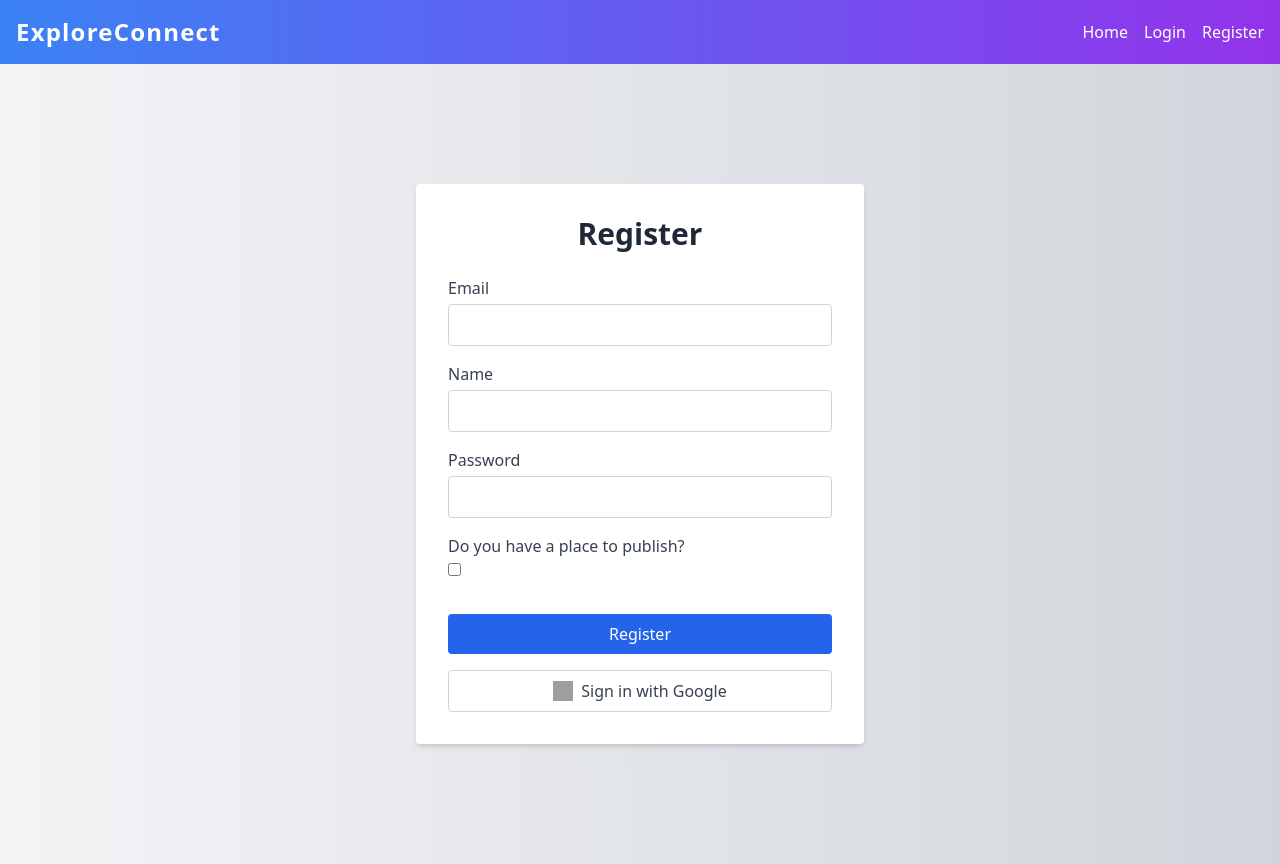
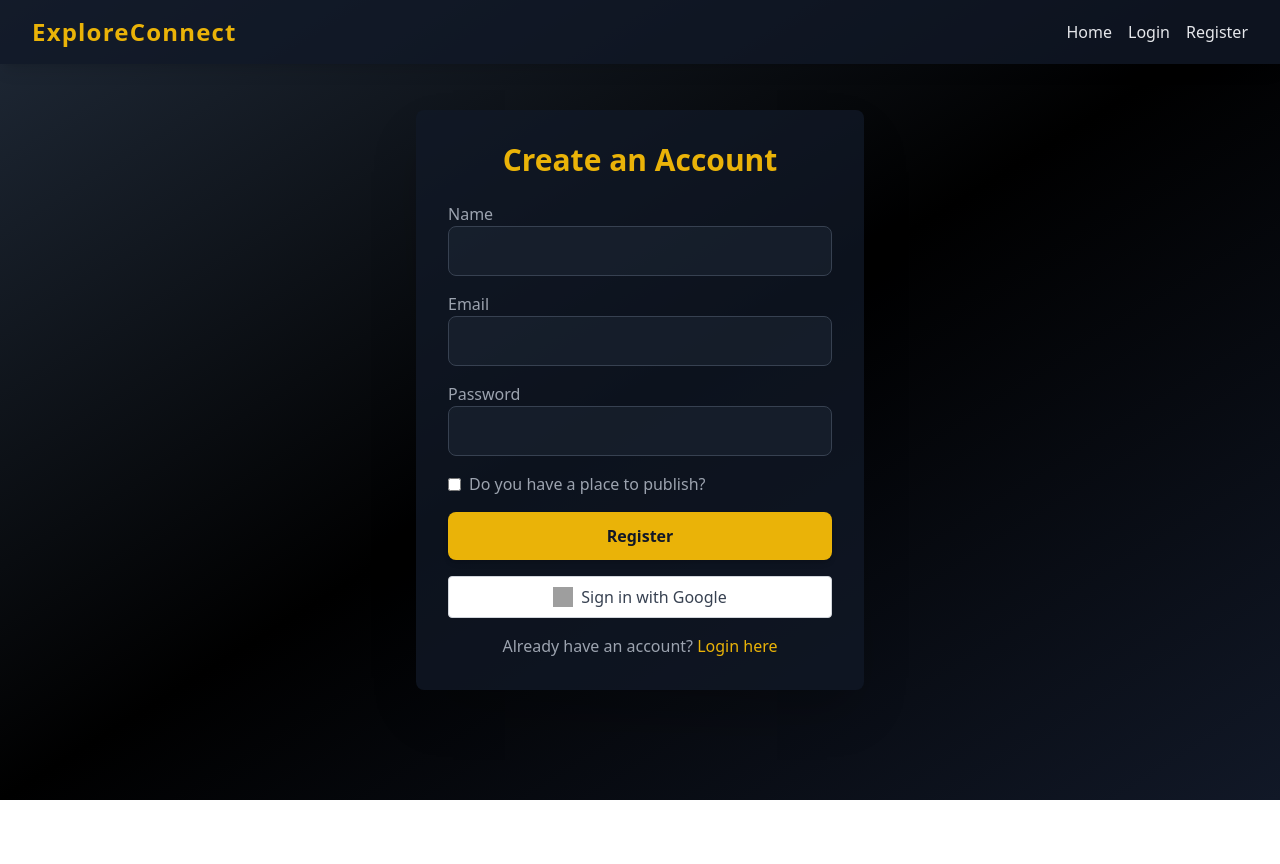
Before and after one commit to elicervantess/foryou, a React (Vite) app: page /register in a window 1280 px wide. After the commit the page ends 800 px from the top, so only its background shows below. Built offline with nearby package versions, Linux system fonts and the light colour scheme; grey boxes are pictures that could not be loaded.

Commit message:
avance de estilos

```diff
--- a/src/components/GoogleAuth.tsx
+++ b/src/components/GoogleAuth.tsx
@@ -35,7 +35,8 @@ const GoogleAuth: React.FC = () => {
           console.log("Token inválido");
         }
       } else {
-        console.log("Error al validar con el backend");
+        const errorData = await res.json();
+        console.log("Error al validar con el backend:", errorData);
       }
     } catch (error) {
       console.error("Error en la solicitud al backend:", error);
@@ -43,7 +44,11 @@ const GoogleAuth: React.FC = () => {
   };
 
   const onFailure = (response: any) => {
-    console.log("Algo salió mal al iniciar sesión con Google:", response);
+    if (response.error === "popup_closed_by_user") {
+      console.log("El usuario cerró el popup de inicio de sesión.");
+    } else {
+      console.log("Algo salió mal al iniciar sesión con Google:", response);
+    }
   };
 
   const handleLogout = () => {
--- a/src/components/NavBar.tsx
+++ b/src/components/NavBar.tsx
@@ -1,33 +1,37 @@
+// Navbar.tsx
 import React from "react";
+import { Link } from "react-router-dom";
 
-const NavBar = () => {
+const Navbar: React.FC = () => {
   return (
-    <nav className="bg-gradient-to-r from-blue-500 to-purple-600 p-4 flex justify-between items-center shadow-lg">
-      <div className="text-white text-2xl font-bold tracking-wider">
+    <nav className="fixed top-0 left-0 w-full bg-opacity-80 bg-gray-900 text-gray-200 shadow-lg z-10">
+      <div className="max-w-7xl mx-auto px-4 sm:px-6 lg:px-8 h-16 flex items-center justify-between">
+        <h1 className="text-2xl font-bold text-yellow-500 tracking-wider">
           ExploreConnect
-      </div>
-      <div className="space-x-4">
-        <a
-          href="/"
-          className="text-white hover:text-gray-300 transition-colors duration-300"
+        </h1>
+        <div className="flex space-x-4">
+          <Link
+            to="/"
+            className="hover:text-yellow-500 transition duration-300"
           >
             Home
-        </a>
-        <a
-          href="/login"
-          className="text-white hover:text-gray-300 transition-colors duration-300"
+          </Link>
+          <Link
+            to="/login"
+            className="hover:text-yellow-500 transition duration-300"
           >
             Login
-        </a>
-        <a
-          href="/register"
-          className="text-white hover:text-gray-300 transition-colors duration-300"
+          </Link>
+          <Link
+            to="/register"
+            className="hover:text-yellow-500 transition duration-300"
           >
             Register
-        </a>
+          </Link>
+        </div>
       </div>
     </nav>
   );
 };
 
-export default NavBar;
+export default Navbar;
--- a/src/pages/LoginPage.tsx
+++ b/src/pages/LoginPage.tsx
@@ -20,27 +20,27 @@ const LoginPage: React.FC = () => {
   };
 
   return (
-    <div className="min-h-screen flex items-center justify-center bg-gradient-to-r from-gray-100 to-gray-300">
-      <div className="bg-white p-8 rounded shadow-md w-full max-w-md transition-transform transform hover:scale-105">
-        <h2 className="text-3xl font-bold mb-6 text-center text-gray-800">
-          Login
-        </h2>
+    <div className="flex items-center justify-center min-h-screen bg-gradient-to-br from-gray-800 via-black to-gray-900 text-gray-200">
+      <div className="bg-gray-900 bg-opacity-75 p-8 rounded-lg shadow-2xl w-full max-w-md text-center transition-transform transform hover:scale-105">
+        <h1 className="text-3xl font-bold text-yellow-500 mb-6">
+          Login With ExploreConnect
+        </h1>
         <form onSubmit={handleSubmit}>
           <div className="mb-4">
-            <label className="block text-gray-700">Email</label>
+            <label className="block text-gray-400 text-left">Email</label>
             <input
               type="email"
-              className="w-full p-2 border border-gray-300 rounded mt-1 focus:outline-none focus:ring-2 focus:ring-blue-500"
+              className="w-full p-3 bg-gray-800 bg-opacity-50 border border-gray-700 rounded-lg focus:outline-none focus:border-yellow-500 focus:ring-2 focus:ring-yellow-400 transition duration-300 text-gray-300"
               value={email}
               onChange={(e) => setEmail(e.target.value)}
               required
             />
           </div>
           <div className="mb-4">
-            <label className="block text-gray-700">Password</label>
+            <label className="block text-gray-400 text-left">Password</label>
             <input
               type="password"
-              className="w-full p-2 border border-gray-300 rounded mt-1 focus:outline-none focus:ring-2 focus:ring-blue-500"
+              className="w-full p-3 bg-gray-800 bg-opacity-50 border border-gray-700 rounded-lg focus:outline-none focus:border-yellow-500 focus:ring-2 focus:ring-yellow-400 transition duration-300 text-gray-300"
               value={password}
               onChange={(e) => setPassword(e.target.value)}
               required
@@ -48,7 +48,7 @@ const LoginPage: React.FC = () => {
           </div>
           <button
             type="submit"
-            className="w-full bg-blue-600 text-white p-2 rounded mt-4 transition-transform transform hover:scale-105 hover:bg-blue-700"
+            className="w-full py-3 mt-4 bg-yellow-500 text-gray-900 font-semibold rounded-lg shadow-md hover:bg-yellow-400 hover:shadow-lg transition-transform transform hover:scale-105"
           >
             Login
           </button>
@@ -56,6 +56,12 @@ const LoginPage: React.FC = () => {
         <div className="mt-4">
           <GoogleAuth />
         </div>
+        <p className="text-center text-gray-400 mt-4">
+          Don't have an account?{" "}
+          <a href="/register" className="text-yellow-500 hover:underline">
+            Register here
+          </a>
+        </p>
       </div>
     </div>
   );
--- a/src/pages/RegisterPage.tsx
+++ b/src/pages/RegisterPage.tsx
@@ -23,56 +23,54 @@ const RegisterPage: React.FC = () => {
   };
 
   return (
-    <div className="min-h-screen flex items-center justify-center bg-gradient-to-r from-gray-100 to-gray-300">
-      <div className="bg-white p-8 rounded shadow-md w-full max-w-md transition-transform transform hover:scale-105">
-        <h2 className="text-3xl font-bold mb-6 text-center text-gray-800">
-          Register
-        </h2>
-        <form onSubmit={handleSubmit}>
-          <div className="mb-4">
-            <label className="block text-gray-700">Email</label>
+    <div className="flex items-center justify-center min-h-screen bg-gradient-to-br from-gray-800 via-black to-gray-900 text-gray-200">
+      <div className="bg-gray-900 bg-opacity-75 p-8 rounded-lg shadow-2xl w-full max-w-md text-center transition-transform transform hover:scale-105">
+        <h1 className="text-3xl font-bold text-yellow-500 mb-6">
+          Create an Account
+        </h1>
+        <form onSubmit={handleSubmit} className="space-y-4">
+          <div>
+            <label className="block text-gray-400 text-left">Name</label>
+            <input
+              type="text"
+              className="w-full p-3 bg-gray-800 bg-opacity-50 border border-gray-700 rounded-lg focus:outline-none focus:border-yellow-500 focus:ring-2 focus:ring-yellow-400 transition duration-300 text-gray-300"
+              value={name}
+              onChange={(e) => setName(e.target.value)}
+              required
+            />
+          </div>
+          <div>
+            <label className="block text-gray-400 text-left">Email</label>
             <input
               type="email"
-              className="w-full p-2 border border-gray-300 rounded mt-1 focus:outline-none focus:ring-2 focus:ring-blue-500"
+              className="w-full p-3 bg-gray-800 bg-opacity-50 border border-gray-700 rounded-lg focus:outline-none focus:border-yellow-500 focus:ring-2 focus:ring-yellow-400 transition duration-300 text-gray-300"
               value={email}
               onChange={(e) => setEmail(e.target.value)}
               required
             />
           </div>
-          <div className="mb-4">
-            <label className="block text-gray-700">Name</label>
-            <input
-              type="text"
-              className="w-full p-2 border border-gray-300 rounded mt-1 focus:outline-none focus:ring-2 focus:ring-blue-500"
-              value={name}
-              onChange={(e) => setName(e.target.value)}
-              required
-            />
-          </div>
-          <div className="mb-4">
-            <label className="block text-gray-700">Password</label>
+          <div>
+            <label className="block text-gray-400 text-left">Password</label>
             <input
               type="password"
-              className="w-full p-2 border border-gray-300 rounded mt-1 focus:outline-none focus:ring-2 focus:ring-blue-500"
+              className="w-full p-3 bg-gray-800 bg-opacity-50 border border-gray-700 rounded-lg focus:outline-none focus:border-yellow-500 focus:ring-2 focus:ring-yellow-400 transition duration-300 text-gray-300"
               value={password}
               onChange={(e) => setPassword(e.target.value)}
               required
             />
           </div>
-          <div className="mb-4">
-            <label className="block text-gray-700">
-              Do you have a place to publish?
-            </label>
+          <div className="flex items-center text-gray-400">
             <input
               type="checkbox"
-              className="mt-1"
+              className="mr-2 form-checkbox bg-gray-700 border-gray-600 rounded text-yellow-500 focus:ring-0"
               checked={hasPlace}
               onChange={(e) => setHasPlace(e.target.checked)}
             />
+            <label>Do you have a place to publish?</label>
           </div>
           <button
             type="submit"
-            className="w-full bg-blue-600 text-white p-2 rounded mt-4 transition-transform transform hover:scale-105 hover:bg-blue-700"
+            className="w-full py-3 mt-4 bg-yellow-500 text-gray-900 font-semibold rounded-lg shadow-md hover:bg-yellow-400 hover:shadow-lg transition-transform transform hover:scale-105"
           >
             Register
           </button>
@@ -80,6 +78,12 @@ const RegisterPage: React.FC = () => {
         <div className="mt-4">
           <GoogleAuth />
         </div>
+        <p className="text-center text-gray-400 mt-4">
+          Already have an account?{" "}
+          <a href="/login" className="text-yellow-500 hover:underline">
+            Login here
+          </a>
+        </p>
       </div>
     </div>
   );
```
Lines whose indentation alone changed are shown as unchanged.
